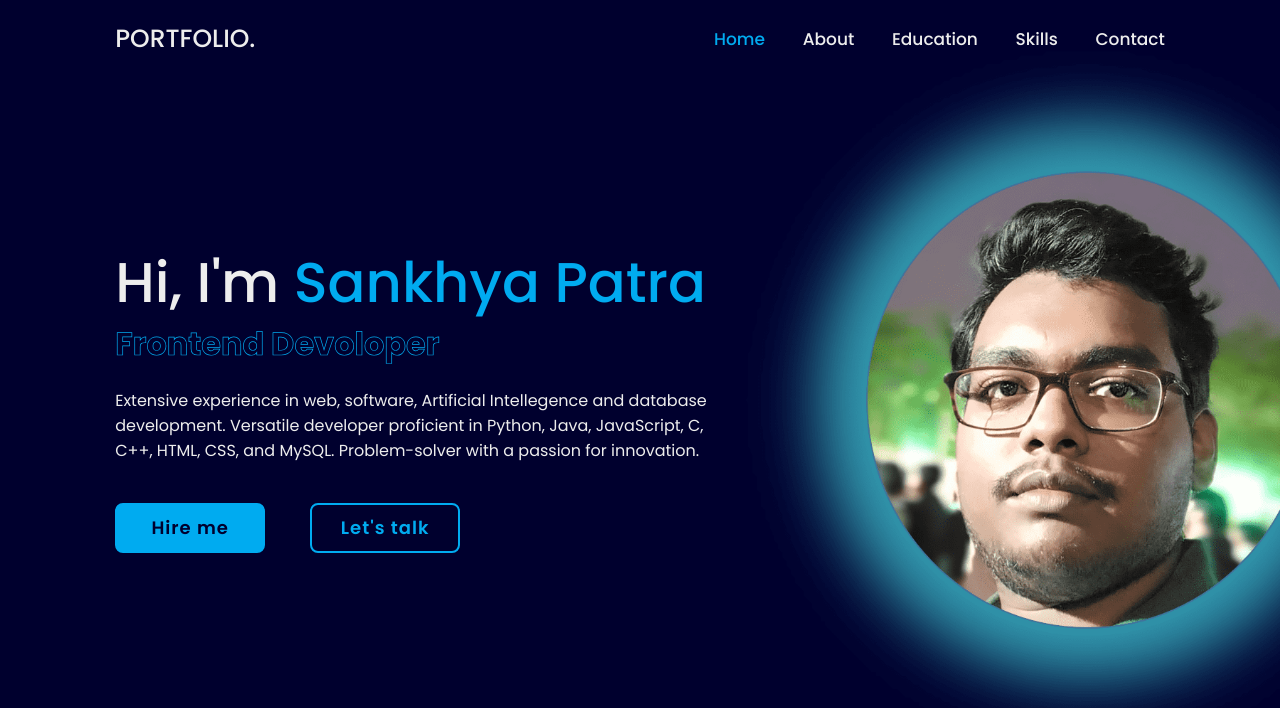
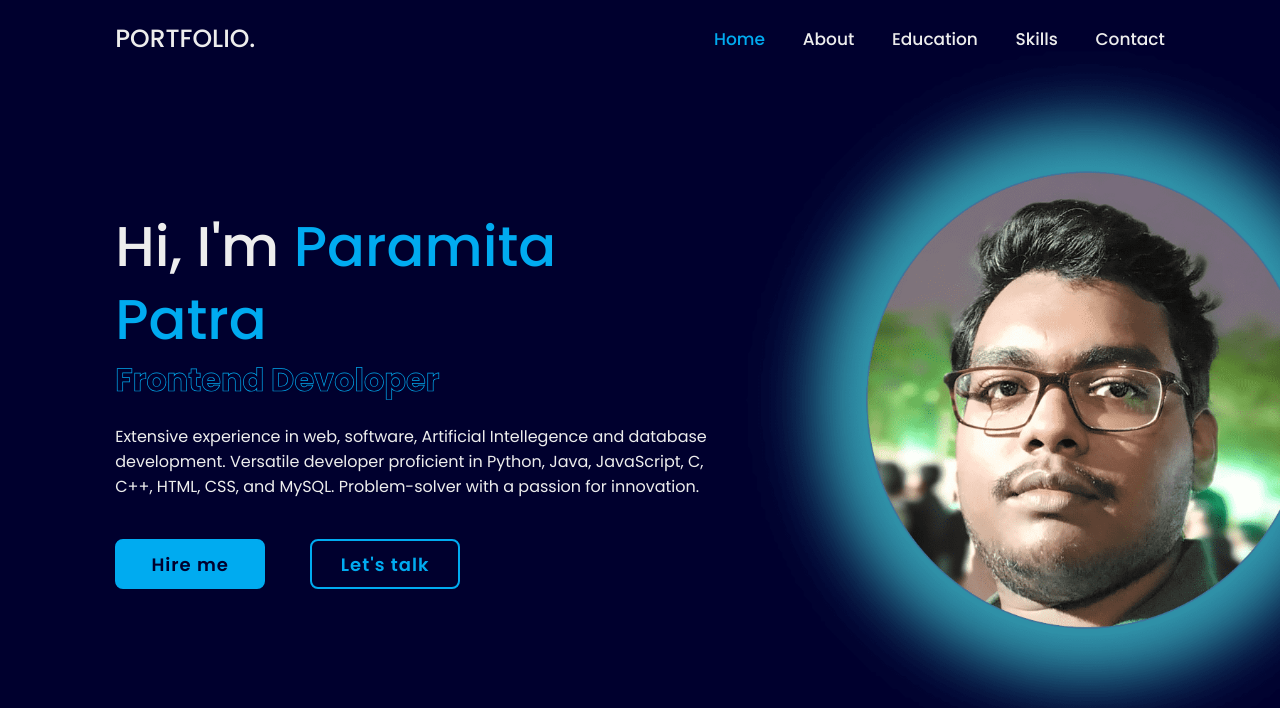
Before and after one commit to roy101234/My_Portfolio, a plain HTML site: page index.html in a window 1280 px wide. Shown: the top 708 px of the page. Drawn offline with nearby package versions, Linux system fonts and the light colour scheme.

Commit message:
Update index.html

```diff
--- a/index.html
+++ b/index.html
@@ -30,7 +30,7 @@
 
     <section class="home" id="home">
         <div class="home-content">
-            <h1>Hi, I'm <span>Sankhya Patra</span></h1>
+            <h1>Hi, I'm <span>Paramita Patra</span></h1>
             <div class="text-animate">
                 <h3>Frontend Devoloper</h3>
             </div>
```
